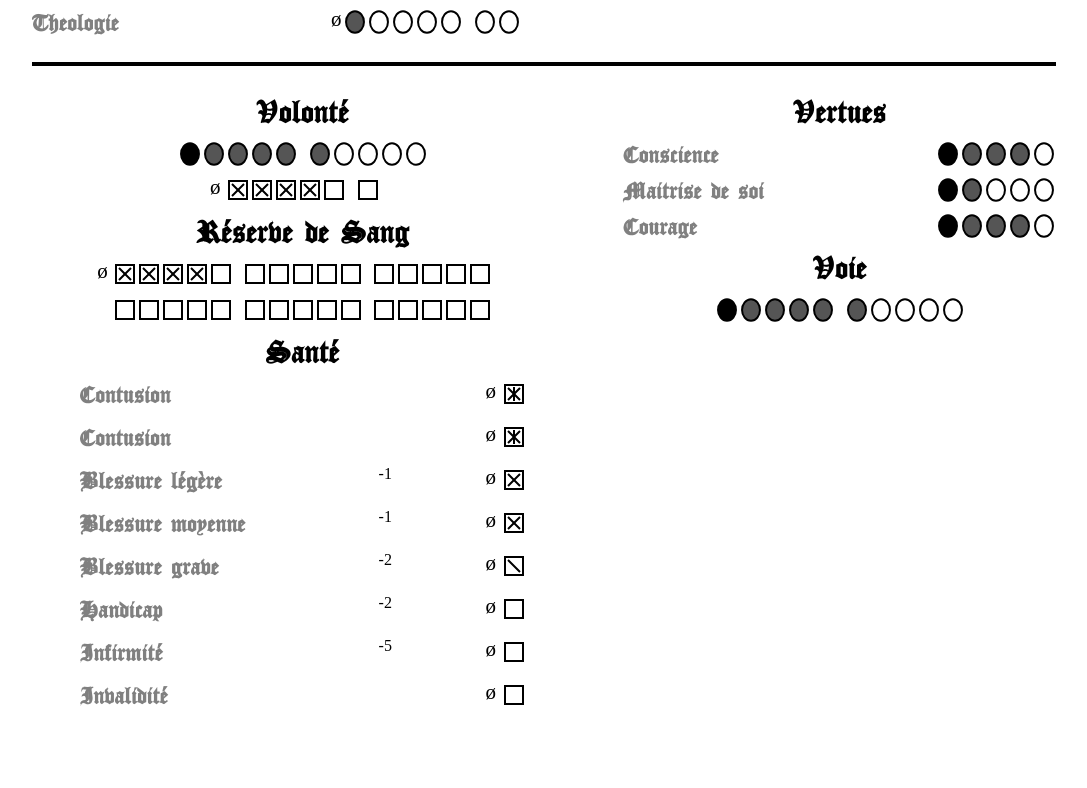
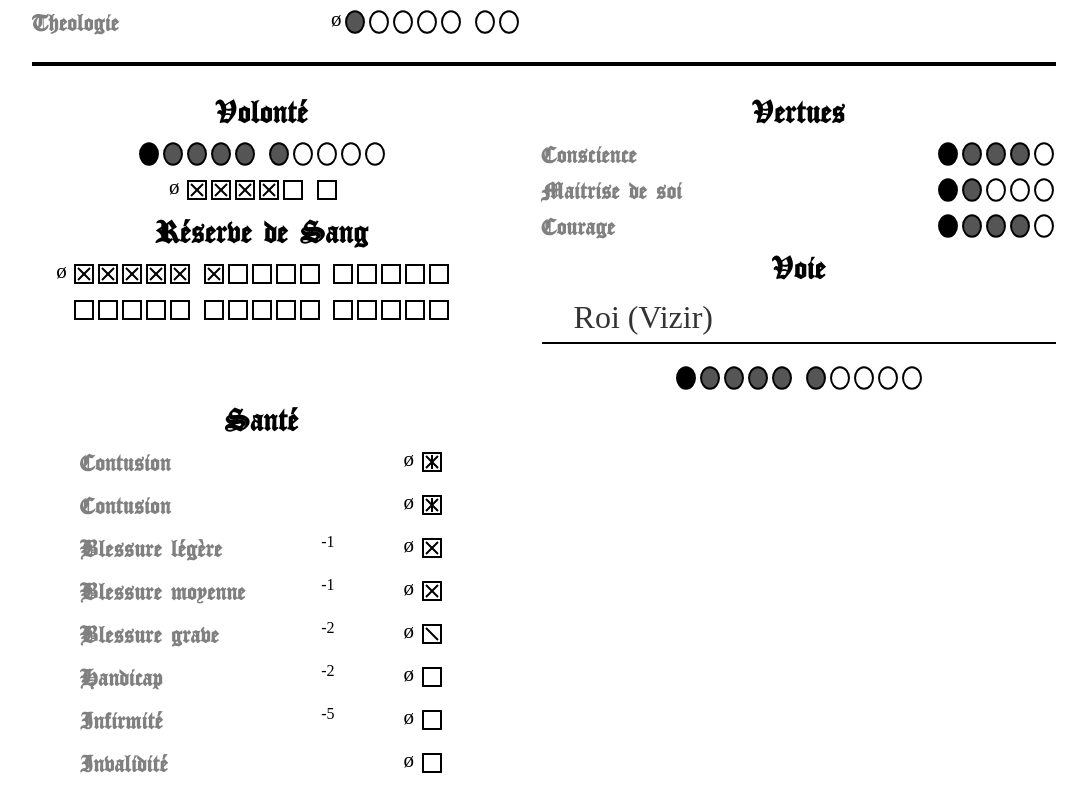
Before and after one commit to zaratan/characters, a Next.js app: page / in a window 1280 px wide. Shown: the part 1662-2450 px from the top of the page, without its empty margins (96-1183 px from the left). Before the commit the page ends 2382 px from the top, so only its background shows below. Built offline with nearby package versions, Linux system fonts and the light colour scheme; a web font is replaced by a local one.

Commit message:
Path name

```diff
--- a/components/Mind.tsx
+++ b/components/Mind.tsx
@@ -7,6 +7,7 @@ import { calcPexDiffWillpower, calcPexDiffPathOrVirtue } from '../helpers/pex';
 import SquareLine from './SquareLine';
 import Health from './Health';
 import { maxBlood } from '../helpers/maxLevels';
+import UnderlinedHandLargeEditableText from './UnderlinedHandLargeEditableText';
 
 export type MindType = {
   willpower: number;
@@ -15,6 +16,7 @@ export type MindType = {
   conscience: number;
   selfControl: number;
   courage: number;
+  pathName: string;
   path: number;
   extraBruised?: number;
   bruised: number;
@@ -33,6 +35,7 @@ const Mind = ({
   conscience,
   selfControl,
   courage,
+  pathName,
   path,
   extraBruised,
   bruised,
@@ -57,10 +60,7 @@ const Mind = ({
         />
         <SquareLine number={willpower} numberChecked={tempWillpower} />
         <ColumnTitle>Réserve de Sang</ColumnTitle>
-        <SquareLine
-          number={maxBlood(generation)}
-          numberChecked={tempWillpower}
-        />
+        <SquareLine number={maxBlood(generation)} numberChecked={bloodSpent} />
       </div>
       <div>
         <ColumnTitle>Vertues</ColumnTitle>
@@ -86,6 +86,7 @@ const Mind = ({
           diffPexCalc={calcPexDiffPathOrVirtue}
         />
         <ColumnTitle>Voie</ColumnTitle>
+        <UnderlinedHandLargeEditableText value={pathName} />
         <Line
           value={path}
           maxLevel={10}
--- /dev/null
+++ b/components/UnderlinedHandLargeEditableText.tsx
@@ -0,0 +1,23 @@
+import React, { FormEvent, useState } from 'react';
+import { HandLargeEditableText } from '../styles/Texts';
+import { BlackLine, EmptyLine } from '../styles/Lines';
+
+const UnderlinedHandLargeEditableText = ({ value }: { value: string }) => {
+  const [localValue, setLocalValue] = useState(value);
+  return (
+    <div>
+      <HandLargeEditableText
+        onChange={(e: FormEvent<HTMLInputElement>) => {
+          setLocalValue(e.currentTarget.value);
+        }}
+        value={localValue}
+        type="text"
+        className="left-padded"
+      />
+      <BlackLine className="thin" />
+      <EmptyLine className="thin" />
+    </div>
+  );
+};
+
+export default UnderlinedHandLargeEditableText;
--- a/pages/index.tsx
+++ b/pages/index.tsx
@@ -109,6 +109,7 @@ export async function getStaticProps(_context) {
     conscience: 4,
     selfControl: 2,
     courage: 4,
+    pathName: 'Roi (Vizir)',
     path: 6,
     extraBruised: 3,
     bruised: 3,
@@ -189,6 +190,7 @@ const Home = ({
       conscience={mind.conscience}
       selfControl={mind.selfControl}
       courage={mind.courage}
+      pathName={mind.pathName}
       path={mind.path}
       extraBruised={mind.extraBruised}
       bruised={mind.bruised}
--- a/styles/Lines.tsx
+++ b/styles/Lines.tsx
@@ -6,12 +6,18 @@ export const EmptyLine = styled.div`
   display: flex;
   align-items: center;
   width: 100%;
+  &.thin {
+    height: 1rem;
+  }
 `;
 
 export const BlackLine = styled.div`
   background-color: black;
   height: 0.3rem;
   width: 100%;
+  &.thin {
+    height: 0.1rem;
+  }
 `;
 
 export const StyledLine = ({ title }: { title?: string }) => (
--- a/styles/Texts.ts
+++ b/styles/Texts.ts
@@ -18,6 +18,10 @@ export const HandLargeEditableText = styled.input`
     outline: none;
   }
   @media screen and (max-width: 500px) {
+    padding-left: 2rem;
     width: 100%;
   }
+  &.left-padded {
+    padding-left: 2rem;
+  }
 `;
```
